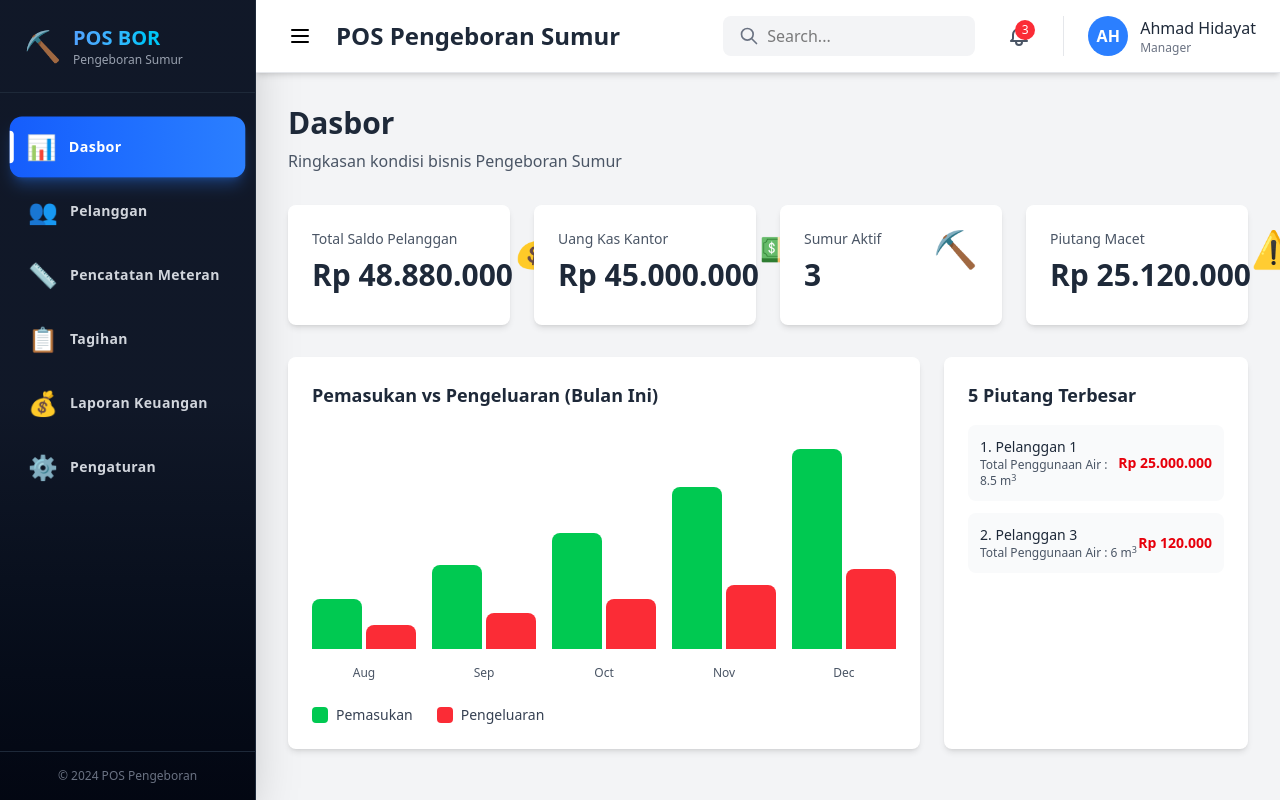
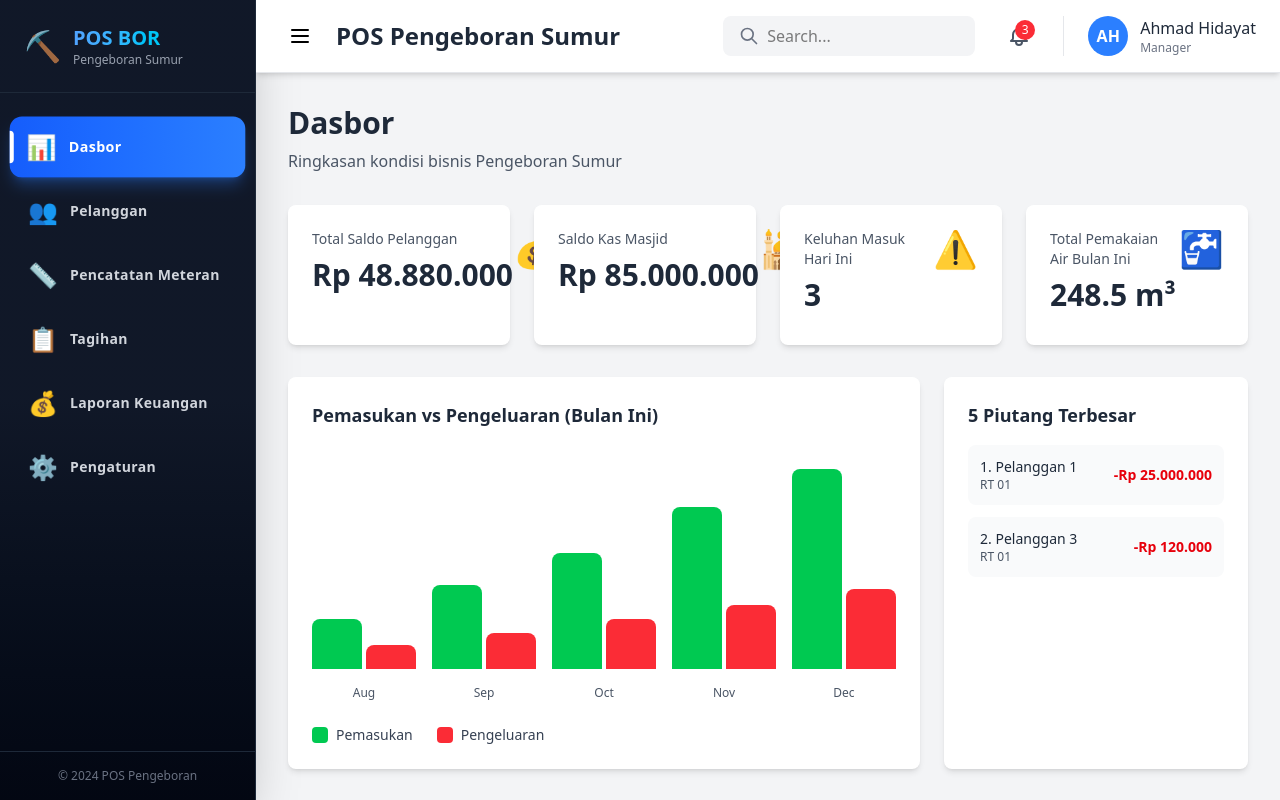
Before and after one commit to ryokf/pos-pengeboran-sumur, a React (Vite) app: page / in a window 1280 px wide. Built offline with nearby package versions, Linux system fonts and the light colour scheme.

Commit message:
feat: Enhance Dashboard with pump status, complaints tracking, and updated financial metrics

```diff
--- a/src/data/dummyData.js
+++ b/src/data/dummyData.js
@@ -1073,7 +1073,22 @@ export const dashboardStats = {
     { month: "Oct", income: 5800000, expense: 2500000 },
     { month: "Nov", income: 8100000, expense: 3200000 },
     { month: "Dec", income: 10000000, expense: 4000000 }
-  ]
+  ],
+  // Status Operasional Utama
+  pumpStatus: 'Hidup', // 'Hidup' atau 'Mati'
+  complaintsTodayCount: 3, // Jumlah keluhan hari ini
+  complaints: [
+    { id: 1, type: 'Air mati', time: '08:30', resident: 'Warga RT 01' },
+    { id: 2, type: 'Pipa bocor', time: '10:15', resident: 'Warga RT 02' },
+    { id: 3, type: 'Air kecil', time: '14:45', resident: 'Warga RT 03' }
+  ],
+  newConnectionQueue: 2, // Jumlah antrian pasang baru
+
+  // Efisiensi Air
+  totalWaterUsageThisMonth: 248.5, // Total pemakaian warga bulan ini (m³)
+
+  // Keuangan Rutin
+  masjidCashBalance: 85000000 // Saldo kas operasional masjid
 };
 
 export const dummyData = {
--- a/src/pages/Dashboard.jsx
+++ b/src/pages/Dashboard.jsx
@@ -1,12 +1,19 @@
-import { dashboardStats, customers, orders } from '../data/dummyData';
+import { dashboardStats, customers, orders, meterReadings } from '../data/dummyData';
 import { StatCard, PageHeader } from '../components';
 import { formatCurrency } from '../utils';
+import { useState } from 'react';
 
 export default function Dashboard() {
+  const [pumpStatus, setPumpStatus] = useState(dashboardStats.pumpStatus);
+  const [showPumpModal, setShowPumpModal] = useState(false);
+
   // Calculate dashboard metrics
   const totalCustomerBalance = customers.reduce((acc, c) => acc + c.saldo, 0);
   const drillingProjects = orders.filter(o => o.status === 'Drilling').length;
   const overdueDebts = customers.reduce((acc, c) => acc + (c.saldo < 0 ? Math.abs(c.saldo) : 0), 0);
+
+  // Get unpaid customers (those who haven't paid this month)
+  const unpaidCustomers = customers.filter(c => c.saldo < 0);
 
   // Get top debtors (5 customers with negative balance)
   const topDebtors = [...customers]
@@ -30,27 +37,32 @@ export default function Dashboard() {
           subtext="Deposit - Hutang"
         />
         <StatCard
-          title="Uang Kas Kantor"
-          value={formatCurrency(dashboardStats.cashOnHand)}
-          icon="💵"
-          subtext="Real Cash"
+          title="Saldo Kas Masjid"
+          value={formatCurrency(dashboardStats.masjidCashBalance)}
+          icon="🕌"
+          subtext="Operasional Air"
         />
         <StatCard
-          title="Sumur Aktif"
-          value={drillingProjects}
-          icon="⛏️"
-          subtext="Status Pengeboran"
+          title="Keluhan Masuk Hari Ini"
+          value={dashboardStats.complaintsTodayCount}
+          icon="⚠️"
+          subtext="Laporan dari Warga"
         />
+        {/* <StatCard
+          title="Antrian Pasang Baru"
+          value={dashboardStats.newConnectionQueue}
+          icon="📋"
+          subtext="Menunggu Proses"
+        /> */}
         <StatCard
-          title="Piutang Macet"
-          value={formatCurrency(overdueDebts)}
-          icon="⚠️"
-          subtext="Saldo Negatif"
+          title="Total Pemakaian Air Bulan Ini"
+          value={dashboardStats.totalWaterUsageThisMonth + " m³"}
+          icon="🚰"
+          subtext=""
         />
       </div>
 
-      {/* Income vs Expense Chart & Tables */}
-      <div className="grid grid-cols-1 lg:grid-cols-3 gap-6">
+       <div className="grid grid-cols-1 lg:grid-cols-3 gap-6">
         {/* Income vs Expense Chart */}
         <div className="lg:col-span-2 bg-white rounded-lg shadow-md p-6">
           <h2 className="text-lg font-semibold text-gray-800 mb-4">Pemasukan vs Pengeluaran (Bulan Ini)</h2>
@@ -99,7 +111,6 @@ export default function Dashboard() {
           </div>
         </div>
 
-
         {/* Piutang Terbesar */}
         <div className="bg-white rounded-lg shadow-md p-6">
           <h2 className="text-lg font-semibold text-gray-800 mb-4">5 Piutang Terbesar</h2>
@@ -109,10 +120,10 @@ export default function Dashboard() {
                 <div key={debtor.id} className="flex items-center justify-between p-3 bg-gray-50 rounded-lg hover:bg-gray-100 transition-colors">
                   <div className="flex-1">
                     <p className="font-medium text-sm text-gray-800">{idx + 1}. {debtor.name}</p>
-                    <p className="text-xs text-gray-600">Total Penggunaan Air : {debtor.wellSize} m<sup>3</sup></p>
+                    <p className="text-xs text-gray-600">RT {debtor.rt}</p>
                   </div>
                   <div className="text-right">
-                    <p className="font-semibold text-sm text-red-600">{formatCurrency(Math.abs(debtor.saldo))}</p>
+                    <p className="font-semibold text-sm text-red-600">-{formatCurrency(Math.abs(debtor.saldo))}</p>
                   </div>
                 </div>
               ))
@@ -125,6 +136,86 @@ export default function Dashboard() {
           </div>
         </div>
       </div>
+
+      {/* Status Operasional Utama */}
+      <div className="grid grid-cols-1 lg:grid-cols-2 gap-6 my-8">
+
+        {/* Pump Status */}
+        <div className="bg-white rounded-lg shadow-md p-6">
+          <h3 className="text-lg font-semibold text-gray-800 mb-4">Status Pompa Masjid</h3>
+          <div className="flex items-center gap-4 mb-6">
+            <div className={`text-6xl ${pumpStatus === 'Hidup' ? '🟢' : '🔴'}`}></div>
+            <div>
+              <p className="text-2xl font-bold text-gray-800">{pumpStatus}</p>
+              <p className="text-sm text-gray-600">
+                {pumpStatus === 'Hidup' ? 'Pompa sedang beroperasi normal' : 'Pompa sedang berhenti'}
+              </p>
+            </div>
+          </div>
+          <button
+            onClick={() => setShowPumpModal(true)}
+            className="w-full px-4 py-2 bg-blue-600 text-white rounded-lg hover:bg-blue-700 font-semibold"
+          >
+            Ubah Status
+          </button>
+        </div>
+        <div className="bg-white rounded-lg shadow-md p-6">
+          <h3 className="text-lg font-semibold text-gray-800 mb-4">Keluhan Masuk Hari Ini</h3>
+          {dashboardStats.complaints.length > 0 ? (
+            <div className="space-y-3 max-h-64 overflow-y-auto">
+              {dashboardStats.complaints.map(complaint => (
+                <div key={complaint.id} className="p-3 bg-orange-50 border border-orange-200 rounded-lg">
+                  <div className="flex items-start justify-between mb-2">
+                    <div className="flex-1">
+                      <p className="font-semibold text-gray-800">⚠️ {complaint.type}</p>
+                      <p className="text-xs text-gray-600 mt-1">{complaint.resident}</p>
+                    </div>
+                    <span className="text-xs text-gray-500 whitespace-nowrap ml-2">{complaint.time}</span>
+                  </div>
+                </div>
+              ))}
+            </div>
+          ) : (
+            <div className="text-center py-8 text-gray-500">
+              <p className="text-2xl mb-2">✓</p>
+              <p className="text-sm">Tidak ada keluhan hari ini</p>
+            </div>
+          )}
+          <button
+            onClick={() => alert('Form laporan keluhan baru akan dibuka')}
+            className="w-full mt-4 px-4 py-2 bg-orange-600 text-white rounded-lg hover:bg-orange-700 font-semibold text-sm"
+          >
+            Catat Keluhan Baru
+          </button>
+        </div>
+
+        {/* New Connections Queue */}
+        {/* <div className="bg-white rounded-lg shadow-md p-6">
+          <h3 className="text-lg font-semibold text-gray-800 mb-4">Antrian Pasang Baru</h3>
+          <div className="flex items-center justify-between mb-6">
+            <div className="text-5xl font-bold text-purple-600">{dashboardStats.newConnectionQueue}</div>
+            <div className="text-4xl">📋</div>
+          </div>
+          <p className="text-sm text-gray-600 mb-4">Warga baru menunggu untuk disambungkan</p>
+          <button
+            onClick={() => alert('Fitur manajemen antrian akan dibuka')}
+            className="w-full px-4 py-2 bg-purple-600 text-white rounded-lg hover:bg-purple-700 font-semibold text-sm"
+          >
+            Kelola Antrian
+          </button>
+        </div> */}
+      </div>
+
+      {/* Keluhan dan Tunggakan */}
+      <div className="grid grid-cols-1 lg:grid-cols-2 gap-6 mb-8">
+        {/* Keluhan Masuk */}
+
+
+      </div>
+
+      {/* Income vs Expense Chart & Tables */}
+
+
     </div>
   );
 }
```
Also changed, not shown: src/components/Header.jsx (+70 -7 lines).
